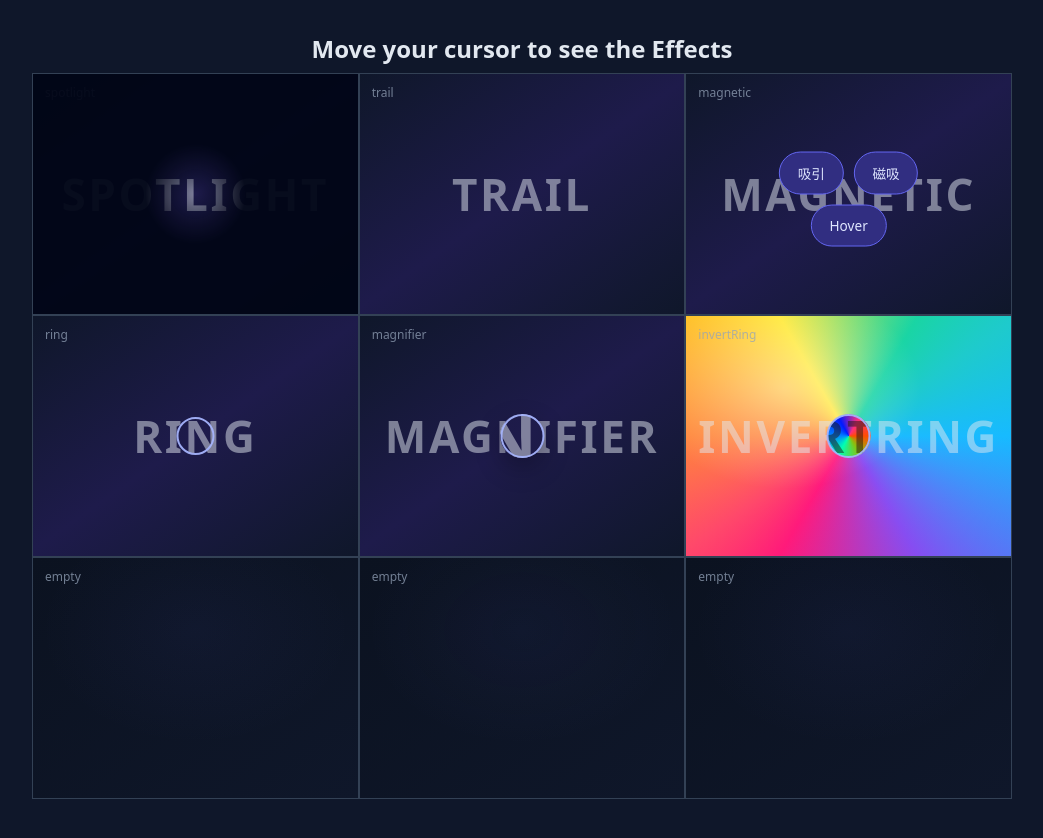
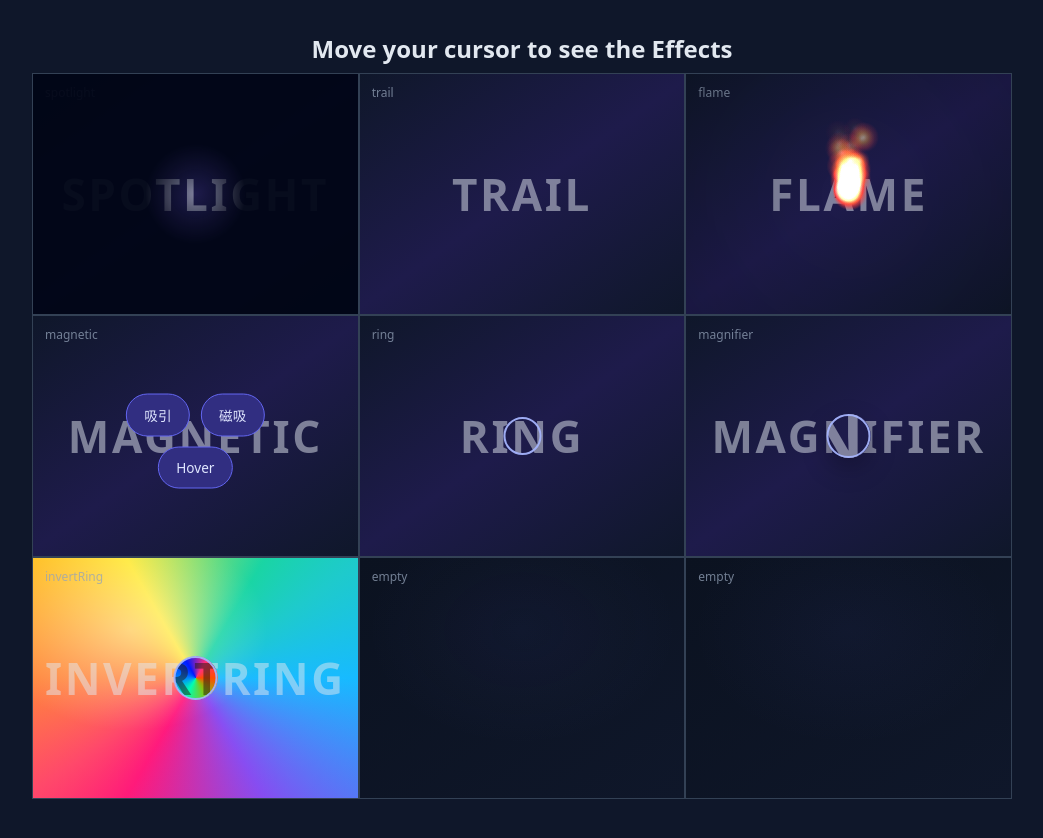
Before and after one commit to chase-si/magic-cursor, a website built with Vite: page demo/index.html in a window 1280 px wide. Shown: the whole page, without its empty margins (118-1161 px from the left). Built offline with nearby package versions, Linux system fonts and the light colour scheme.

Commit message:
[feat]add fire effect

```diff
--- a/demo/demo.ts
+++ b/demo/demo.ts
@@ -1,4 +1,4 @@
-import { createEffect, type Destroyable, type EffectName } from "magic-cursor";
+import { createEffect, type Destroyable, type EffectName } from "../src/index";
 
 const grid = document.getElementById("grid") as HTMLElement;
 const destroyables: Destroyable[] = [];
@@ -7,6 +7,7 @@ function isEffectName(v: string): v is EffectName {
   return (
     v === "spotlight" ||
     v === "trail" ||
+    v === "flame" ||
     v === "magnetic" ||
     v === "ring" ||
     v === "magnifier" ||
@@ -36,6 +37,17 @@ function mountAll() {
             maxDots: 24,
             size: 24,
             throttleMs: 12,
+          }),
+        );
+        break;
+      case "flame":
+        destroyables.push(
+          createEffect("flame", cell, {
+            emission: 2,
+            size: 12,
+            lifeMs: 720,
+            rise: 1.7,
+            jitter: 1,
           }),
         );
         break;
--- a/demo/index.html
+++ b/demo/index.html
@@ -113,6 +113,10 @@
           <div class="cell-bg">trail</div>
           <div class="cell-meta">trail</div>
         </div>
+        <div class="cell" data-effect="flame">
+          <div class="cell-bg">flame</div>
+          <div class="cell-meta">flame</div>
+        </div>
         <div class="cell" data-effect="magnetic">
           <div class="cell-bg">magnetic</div>
           <div class="cell-meta">magnetic</div>
@@ -142,10 +146,6 @@
           <div class="cell-bg"></div>
           <div class="cell-meta">empty</div>
         </div>
-        <div class="cell" data-effect="">
-          <div class="cell-bg"></div>
-          <div class="cell-meta">empty</div>
-        </div>
       </div>
     </div>
     <script type="module" src="./demo.ts"></script>
--- /dev/null
+++ b/src/effects/flame.ts
@@ -0,0 +1,190 @@
+import type { Destroyable, FlameOptions } from "../types";
+import { createCanvasLayer } from "../utils/canvas-layer";
+
+type Particle = {
+  x: number;
+  y: number;
+  vx: number;
+  vy: number;
+  r: number;
+  born: number;
+  life: number;
+  seed: number;
+};
+
+function rand(seed: number) {
+  // xorshift32
+  let x = seed | 0;
+  x ^= x << 13;
+  x ^= x >> 17;
+  x ^= x << 5;
+  return (x >>> 0) / 0xffffffff;
+}
+
+export function mountFlame(
+  root: HTMLElement,
+  options: FlameOptions = {},
+): Destroyable {
+  const emission = Math.max(1, options.emission ?? 2);
+  const size = Math.max(2, options.size ?? 10);
+  const lifeMs = Math.max(120, options.lifeMs ?? 700);
+  const rise = options.rise ?? 1.6;
+  const jitter = options.jitter ?? 0.9;
+
+  // createCanvasLayer 内部默认 MAX_DPR=2；这里通过外层限制一次（不改 util）
+  const layer = createCanvasLayer(root, {
+    "data-magic-cursor-flame": "",
+    "data-magic-cursor-flame-renderer": "canvas",
+  });
+  const { canvas, ctx, observeRootResize, teardownLayout } = layer;
+
+  const particles: Particle[] = [];
+  let raf = 0;
+  let lastT = 0;
+  let seed = 1337;
+  let targetX = root.clientWidth / 2;
+  let targetY = root.clientHeight / 2;
+  let dirty = false;
+
+  const spawn = (t: number) => {
+    for (let i = 0; i < emission; i++) {
+      seed = (seed * 1664525 + 1013904223) | 0;
+      const u = rand(seed);
+      seed = (seed * 1664525 + 1013904223) | 0;
+      const v = rand(seed);
+      const angle = (u - 0.5) * 0.9;
+      const speed = 0.3 + v * 0.9;
+      const vx = Math.sin(angle) * speed;
+      const vy = -speed * (0.9 + v * 0.8);
+      particles.push({
+        x: targetX + (u - 0.5) * (size * 0.6),
+        y: targetY + (v - 0.5) * (size * 0.2),
+        vx,
+        vy,
+        r: size * (0.55 + v * 0.6),
+        born: t,
+        life: lifeMs * (0.75 + u * 0.6),
+        seed: seed ^ (i * 2654435761),
+      });
+    }
+  };
+
+  const draw = (t: number) => {
+    const bw = canvas.width;
+    const bh = canvas.height;
+    const dpr = layer.getDpr();
+    const w = root.clientWidth;
+    const h = root.clientHeight;
+
+    ctx.setTransform(1, 0, 0, 1, 0, 0);
+    ctx.clearRect(0, 0, bw, bh);
+    ctx.setTransform(dpr, 0, 0, dpr, 0, 0);
+
+    ctx.globalCompositeOperation = "lighter";
+    for (let i = 0; i < particles.length; i++) {
+      const p = particles[i]!;
+      const age = t - p.born;
+      const k = age / p.life;
+      if (k >= 1) {
+        particles.splice(i, 1);
+        i--;
+        continue;
+      }
+
+      const alpha = Math.max(0, 1 - k) ** 1.2;
+      const heat = 1 - k;
+      const rr = Math.max(1.5, p.r * (0.85 + heat * 0.55));
+
+      // 颜色：中心偏黄白 → 外圈橙红 → 透明
+      const g = ctx.createRadialGradient(p.x, p.y, 0, p.x, p.y, rr);
+      g.addColorStop(0, `rgba(255, 250, 220, ${0.75 * alpha})`);
+      g.addColorStop(0.35, `rgba(255, 170, 64, ${0.55 * alpha})`);
+      g.addColorStop(0.75, `rgba(255, 64, 64, ${0.32 * alpha})`);
+      g.addColorStop(1, "rgba(255, 64, 64, 0)");
+
+      ctx.fillStyle = g;
+      ctx.beginPath();
+      ctx.arc(p.x, p.y, rr, 0, Math.PI * 2);
+      ctx.fill();
+    }
+    ctx.globalCompositeOperation = "source-over";
+
+    // 轻微暗角（让火焰更突出）
+    if (particles.length) {
+      const vignette = ctx.createRadialGradient(w / 2, h / 2, Math.min(w, h) * 0.1, w / 2, h / 2, Math.max(w, h) * 0.75);
+      vignette.addColorStop(0, "rgba(0,0,0,0)");
+      vignette.addColorStop(1, "rgba(0,0,0,0.15)");
+      ctx.fillStyle = vignette;
+      ctx.fillRect(0, 0, w, h);
+    }
+  };
+
+  const tick = (t: number) => {
+    raf = 0;
+    const dt = lastT ? Math.min(32, t - lastT) : 16;
+    lastT = t;
+
+    if (dirty) {
+      dirty = false;
+      spawn(t);
+    } else if (particles.length < 80) {
+      // 鼠标停住时也维持少量火焰闪烁
+      spawn(t);
+    }
+
+    // 更新粒子
+    for (const p of particles) {
+      // 上升 + 抖动 + 衰减
+      const u = rand((p.seed = (p.seed * 1664525 + 1013904223) | 0));
+      p.vx += (u - 0.5) * (jitter * 0.02);
+      p.vx *= 0.98;
+      p.vy *= 0.992;
+      p.y += (p.vy - rise * 0.06) * (dt / 16);
+      p.x += p.vx * (dt / 16);
+    }
+
+    draw(t);
+    if (particles.length) {
+      raf = requestAnimationFrame(tick);
+    }
+  };
+
+  const ensure = () => {
+    if (!raf) {
+      raf = requestAnimationFrame(tick);
+    }
+  };
+
+  const onMove = (e: PointerEvent) => {
+    const rect = root.getBoundingClientRect();
+    targetX = e.clientX - rect.left - root.clientLeft;
+    targetY = e.clientY - rect.top - root.clientTop;
+    dirty = true;
+    ensure();
+  };
+
+  const ro = observeRootResize(() => {
+    if (particles.length) {
+      ensure();
+    }
+  });
+  root.appendChild(canvas);
+  root.addEventListener("pointermove", onMove);
+
+  // 初始少量火焰
+  dirty = true;
+  ensure();
+
+  return {
+    destroy() {
+      root.removeEventListener("pointermove", onMove);
+      if (raf) {
+        cancelAnimationFrame(raf);
+      }
+      ro.disconnect();
+      canvas.remove();
+      teardownLayout();
+      particles.length = 0;
+    },
+  };
+}
--- a/src/index.ts
+++ b/src/index.ts
@@ -1,3 +1,4 @@
+import { mountFlame } from "./effects/flame";
 import { mountMagnetic } from "./effects/magnetic";
 import { mountMagnifier } from "./effects/magnifier";
 import { mountInvertRing } from "./effects/invertRing";
@@ -7,6 +8,7 @@ import { mountTrail } from "./effects/trail";
 import type {
   Destroyable,
   EffectName,
+  FlameOptions,
   InvertRingOptions,
   MagnifierOptions,
   MagneticOptions,
@@ -18,6 +20,7 @@ import type {
 export type {
   Destroyable,
   EffectName,
+  FlameOptions,
   InvertRingOptions,
   MagnifierOptions,
   MagneticOptions,
@@ -42,6 +45,11 @@ export function createEffect(
   name: "trail",
   target?: HTMLElement,
   options?: TrailOptions,
+): Destroyable;
+export function createEffect(
+  name: "flame",
+  target?: HTMLElement,
+  options?: FlameOptions,
 ): Destroyable;
 export function createEffect(
   name: "magnetic",
@@ -69,6 +77,7 @@ export function createEffect(
   options?:
     | SpotlightOptions
     | TrailOptions
+    | FlameOptions
     | MagneticOptions
     | MagnifierOptions
     | InvertRingOptions
@@ -80,6 +89,8 @@ export function createEffect(
       return mountSpotlight(root, options as SpotlightOptions);
     case "trail":
       return mountTrail(root, options as TrailOptions);
+    case "flame":
+      return mountFlame(root, options as FlameOptions);
     case "magnetic":
       return mountMagnetic(root, options as MagneticOptions);
     case "magnifier":
```
Also changed, not shown: src/types.ts (+17 -1 lines).
